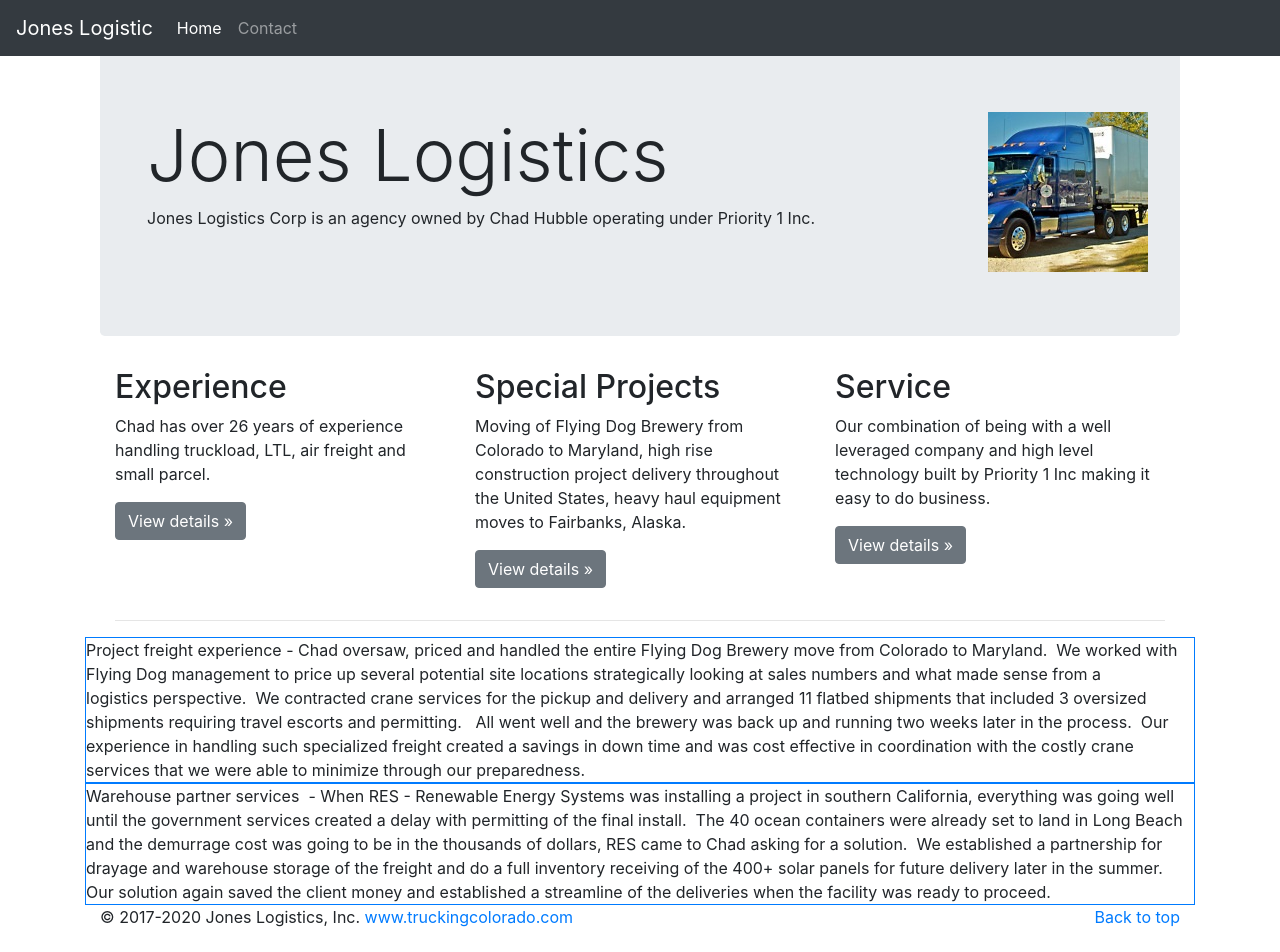
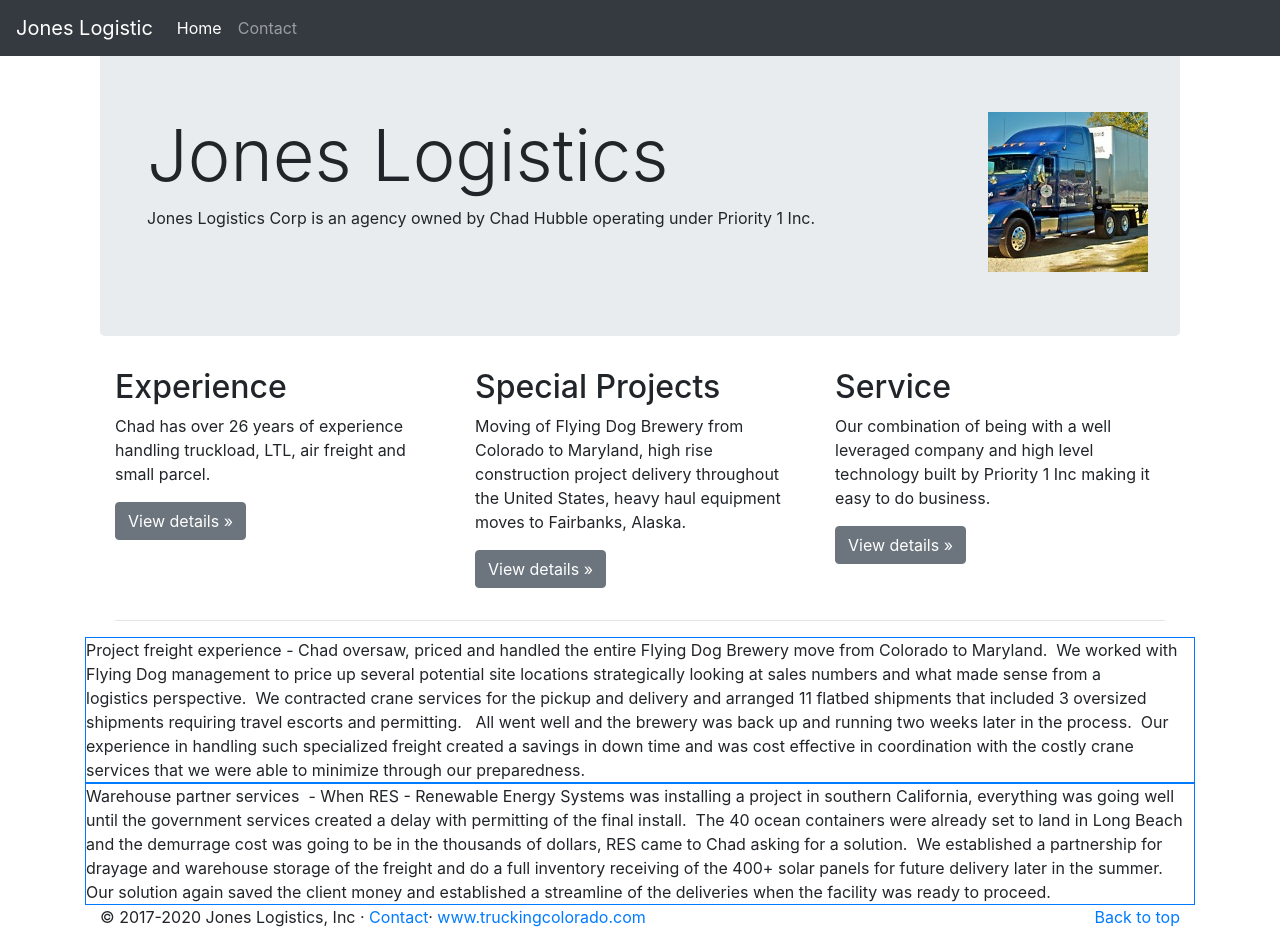
Before and after one commit to mcliff1/jonessite, a React (Create React App) app: page / in a window 1280 px wide. Shown: the top 952 px of the page. Built offline with nearby package versions, Linux system fonts and the light colour scheme.

Commit message:
update footer

```diff
--- a/src/App.js
+++ b/src/App.js
@@ -21,7 +21,9 @@ function App() {
 
           <footer class="container">
             <p class="float-right"><a href="/#">Back to top</a></p>
-            <p>&copy; 2017-2020 Jones Logistics, Inc. <a href="https://www.truckingcolorado.com/">www.truckingcolorado.com</a></p>
+            <p>&copy; 2017-2020 Jones Logistics, Inc &middot; <a href="https://www.truckingcolorado.com/contact">Contact</a>
+             &middot; <a href="https://www.truckingcolorado.com/">www.truckingcolorado.com</a>
+            </p>
           </footer>
 
         </main>
```
